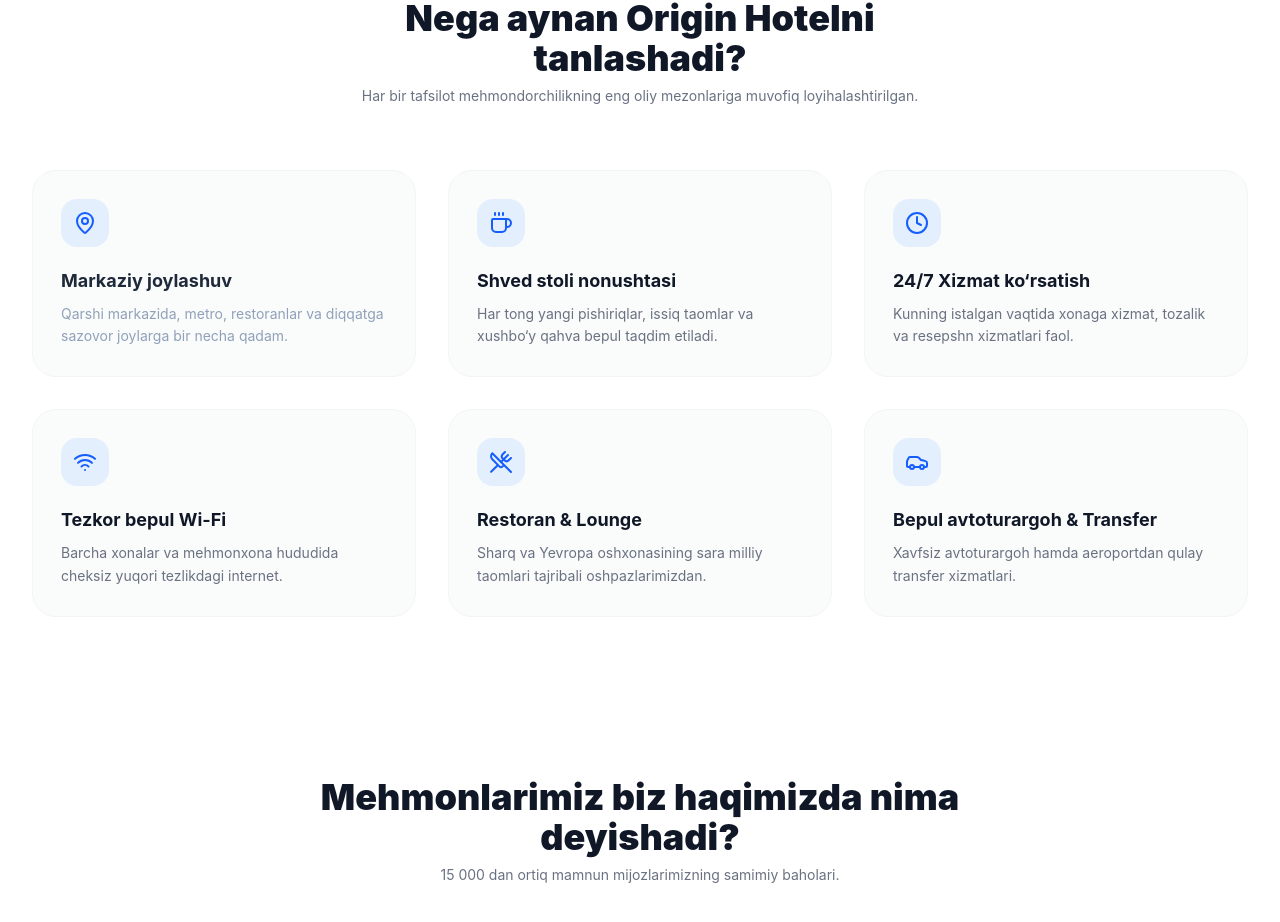
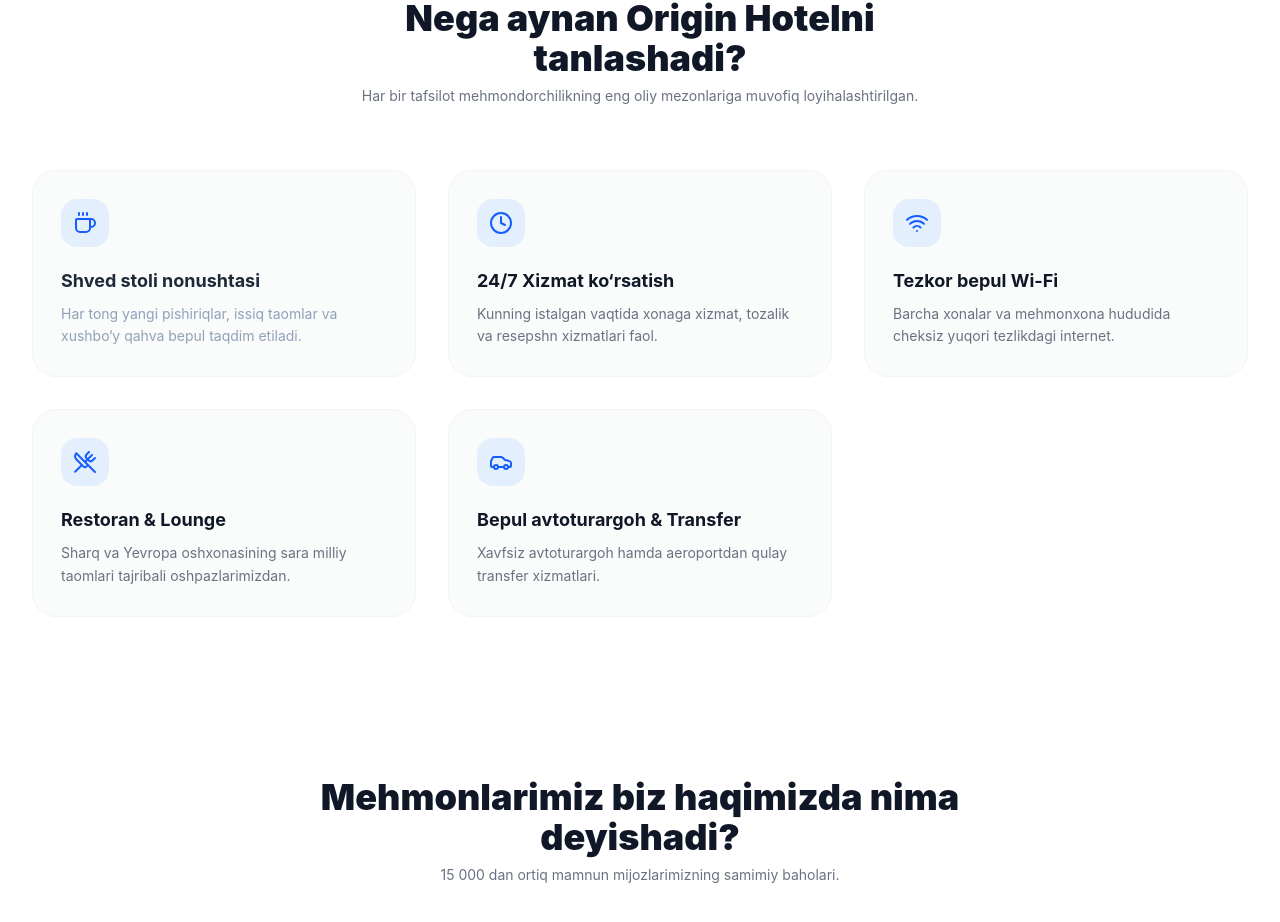
Before and after one commit to dilbek077/origin-hotel, a React (Vite) app: page / in a window 1280 px wide. Shown: the part 2424-3346 px from the top of the page. Built offline with nearby package versions, Linux system fonts and the light colour scheme; a web font is replaced by a local one.

Commit message:
remove Markaziy joylashuv advantage card

```diff
--- a/src/pages/LandingPage.tsx
+++ b/src/pages/LandingPage.tsx
@@ -240,11 +240,6 @@ export default function LandingPage() {
   };
 
   const ADVANTAGES = [
-    {
-      icon: MapPin,
-      title: t('landing.adv.1.title'),
-      desc: t('landing.adv.1.desc'),
-    },
     {
       icon: Coffee,
       title: t('landing.adv.2.title'),
```
